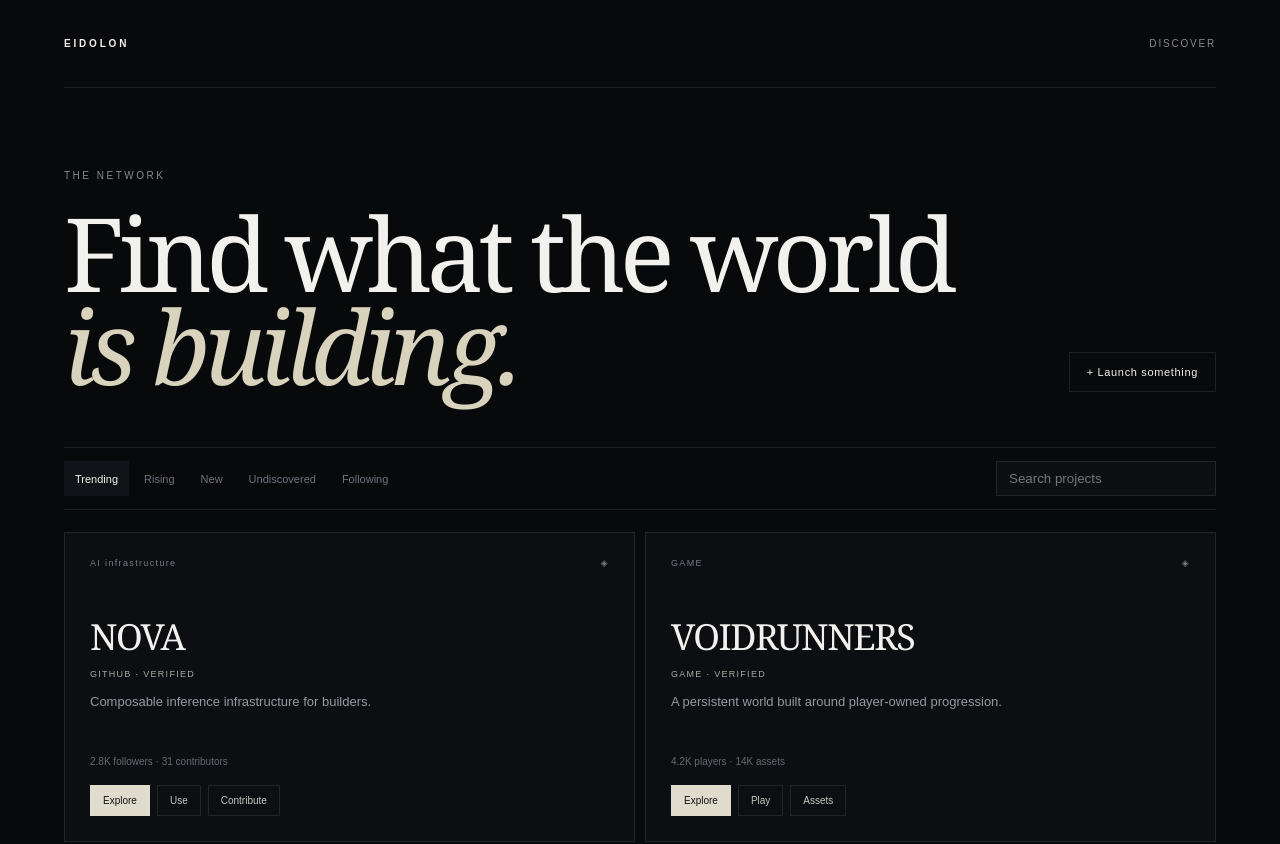
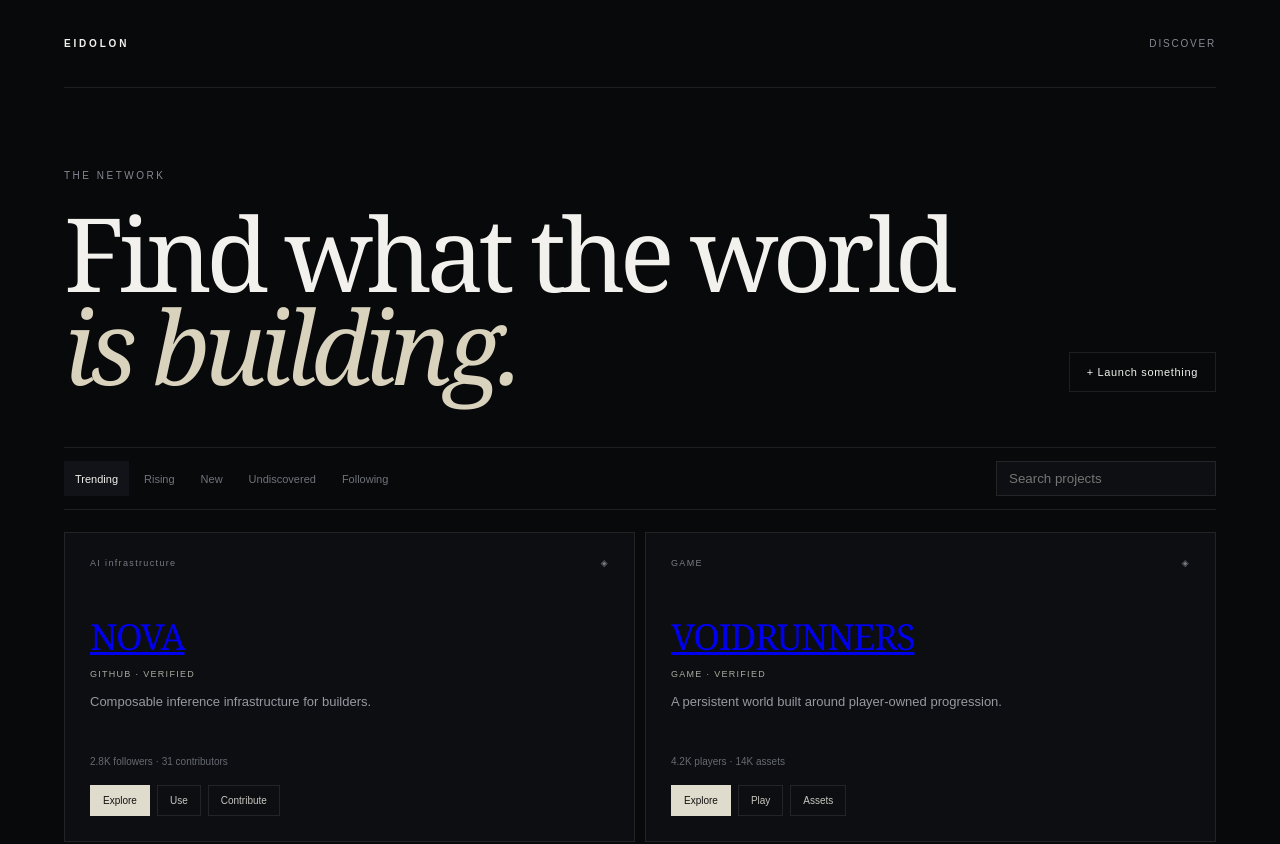
Before and after one commit to saalax4721x-coder/EIDOLON, a Next.js app: page /discover in a window 1280 px wide. Shown: the top 844 px of the page. Built offline with nearby package versions, Linux system fonts and the light colour scheme.

Commit message:
feat: connect discovery cards to project surfaces

```diff
--- a/app/discover/page.tsx
+++ b/app/discover/page.tsx
@@ -10,5 +10,5 @@ const projects=[
 export default function Discover(){
  const [filter,setFilter]=useState("Trending"); const [q,setQ]=useState("");
  const visible=useMemo(()=>projects.filter(p=>(p.name+" "+p.kind+" "+p.desc).toLowerCase().includes(q.toLowerCase())),[q]);
- return <main className="discover"><header className="surface-nav"><a href="/" className="wordmark">EIDOLON</a><span>DISCOVER</span></header><section className="discover-head"><div><div className="eyebrow">THE NETWORK</div><h1>Find what the world<br/><em>is building.</em></h1></div><a className="launch-link" href="/launch">+ Launch something</a></section><div className="toolbar"><div className="filters">{discoveryFilters.map(x=><button className={filter===x?"filter active":"filter"} onClick={()=>setFilter(x)} key={x}>{x}</button>)}</div><input className="search" value={q} onChange={e=>setQ(e.target.value)} placeholder="Search projects"/></div><section className="project-grid">{visible.map(p=><article className="project-card" key={p.name}><div className="card-top"><span>{p.kind}</span><span>◈</span></div><h2>{p.name}</h2><div className="verified">{p.source}</div><p>{p.desc}</p><div className="stats">{p.stats}</div><div className="card-actions">{p.actions.map(a=><button key={a}>{a}</button>)}</div></article>)}</section></main>;
+ return <main className="discover"><header className="surface-nav"><a href="/" className="wordmark">EIDOLON</a><span>DISCOVER</span></header><section className="discover-head"><div><div className="eyebrow">THE NETWORK</div><h1>Find what the world<br/><em>is building.</em></h1></div><a className="launch-link" href="/launch">+ Launch something</a></section><div className="toolbar"><div className="filters">{discoveryFilters.map(x=><button className={filter===x?"filter active":"filter"} onClick={()=>setFilter(x)} key={x}>{x}</button>)}</div><input className="search" value={q} onChange={e=>setQ(e.target.value)} placeholder="Search projects"/></div><section className="project-grid">{visible.map(p=><article className="project-card" key={p.name}><div className="card-top"><span>{p.kind}</span><span>◈</span></div><h2><a href="/project">{p.name}</a></h2><div className="verified">{p.source}</div><p>{p.desc}</p><div className="stats">{p.stats}</div><div className="card-actions">{p.actions.map(a=><button key={a}>{a}</button>)}</div></article>)}</section></main>;
 }
```
